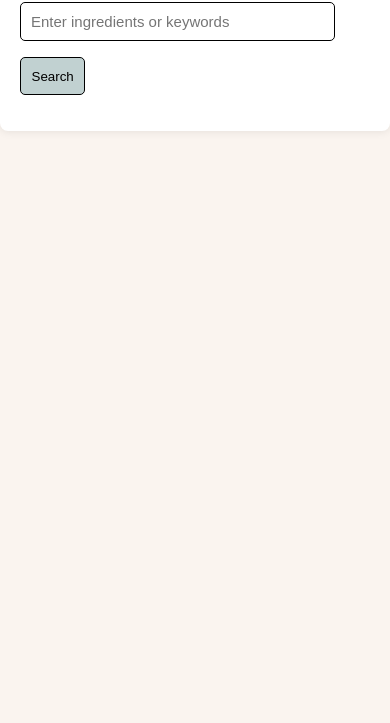
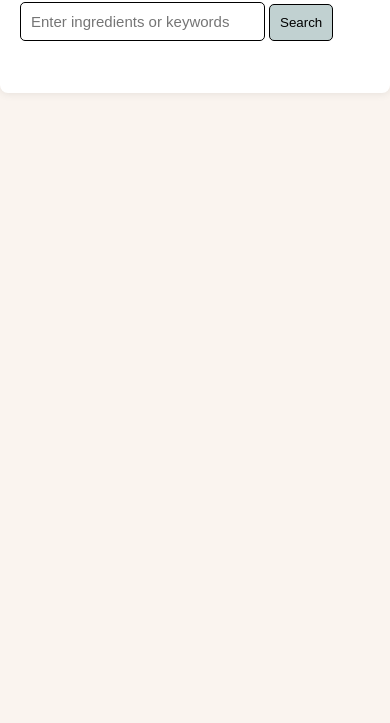
Before and after one commit to rupesh30codes/recipe-finder, a plain HTML site: page index.html in a window 390 px wide. Shown: the part 121-844 px from the top of the page. Drawn offline with Linux system fonts and the light colour scheme.

Commit message:
Update style.css

```diff
--- a/style.css
+++ b/style.css
@@ -88,3 +88,17 @@ button {
     text-decoration: none;
     position: relative;
 }
+
+@media screen and (max-width: 750px) {
+    .recipe-card {
+        width: calc(50% - 20px);
+    }
+
+    input[type="text"] {
+        width: 70%;
+    }
+
+    button {
+        padding: 10px;
+    }
+}
```
